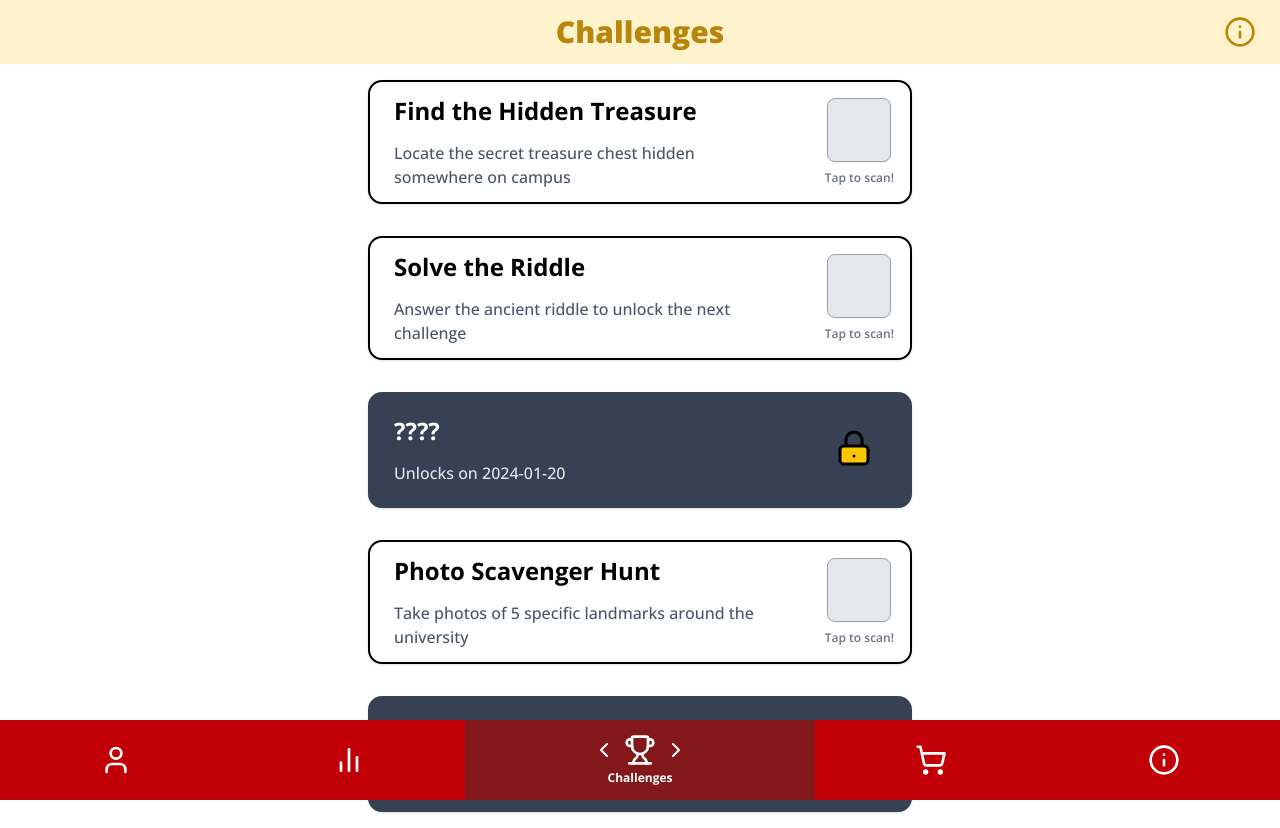
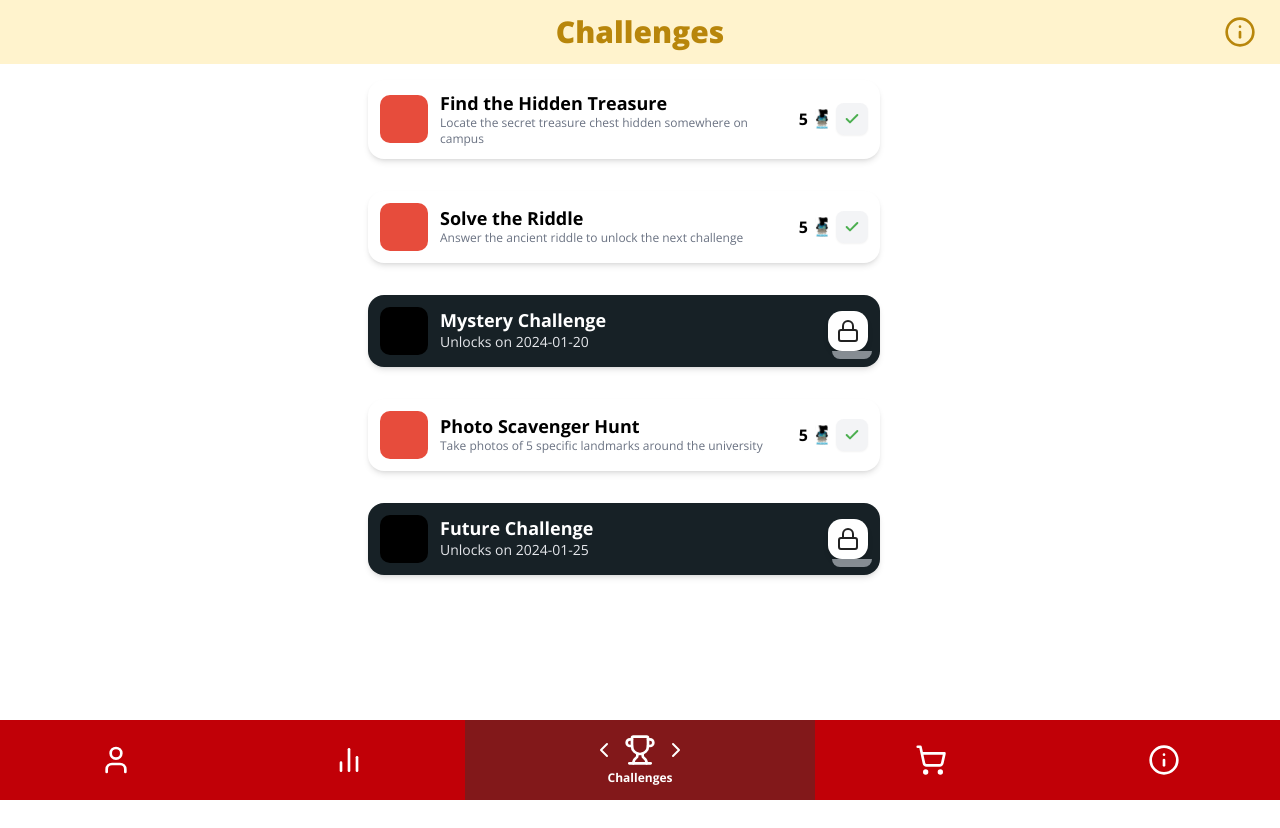
Before and after one commit to ScottyLabs/o-quest, a React (Vite) app in the folder apps/frontend/: page /challenges in a window 1280 px wide. After the commit the page ends 800 px from the top, so only its background shows below. Built offline with nearby package versions, Linux system fonts and the light colour scheme.

Commit message:
feat: create new challenge card component based on updated designs

```diff
--- a/apps/frontend/src/components/challenge-card.tsx
+++ b/apps/frontend/src/components/challenge-card.tsx
@@ -1,98 +1,164 @@
 import { Button } from "@/components/ui/button";
-import { Card, CardContent, CardHeader, CardTitle } from "@/components/ui/card";
-import { useState } from "react";
+import { Lock } from "lucide-react";
+import { Check } from "lucide-react";
+// import { Card, CardContent, CardHeader, CardTitle } from "@/components/ui/card";
+// import { useState } from "react";
+import type { Challenge } from "../lib/types";
 
-interface Challenge {
-    name: string;
-    description: string;
-    completed: boolean;
-    unlocked: boolean;
-    unlock_date: string;
+export function ChallengeCard({ challenge }: { challenge: Challenge }) {
+    const { name, description, completed, unlocked, unlock_date } = challenge;
+    // Render different card styles based on unlocked/completed status
+    if (!unlocked) {
+        return (
+            <div className="flex items-center bg-[#172126] rounded-2xl p-3 w-full max-w-lg shadow-md">
+                <div className="w-12 h-12 rounded-lg bg-black mr-3" />
+                <div className="flex-1">
+                    <div className="font-bold text-white text-lg leading-tight">
+                        {name}
+                    </div>
+                    <div className="text-gray-200 text-sm">
+                        Unlocks on {unlock_date}
+                    </div>
+                </div>
+                <div className="ml-3">
+                    <div className="relative">
+                        <div className="w-10 h-10 rounded-xl bg-white flex items-center justify-center shadow-md">
+                            <Lock size={24} color="#222" strokeWidth={2} />
+                        </div>
+                        <div className="absolute left-1 top-10 w-10 h-2 rounded-b-xl bg-gray-300 opacity-60" />
+                    </div>
+                </div>
+            </div>
+        );
+    }
+    if (completed) {
+        return (
+            <div className="flex items-center bg-green-100 rounded-2xl p-3 w-full max-w-lg">
+                <div className="w-12 h-12 rounded-lg bg-[#E74C3C] mr-3 flex items-center justify-center">
+                    <Check
+                        size={28}
+                        color="#fff"
+                        strokeWidth={2.5}
+                        aria-label="Completed"
+                    />
+                </div>
+                <div className="flex-1 font-bold text-green-700 text-lg">
+                    {name}
+                </div>
+            </div>
+        );
+    }
+    // Unlocked but not completed
+    return (
+        <div className="flex items-center bg-white rounded-2xl p-3 w-full max-w-lg shadow-md">
+            <div className="w-12 h-12 rounded-lg bg-[#E74C3C] mr-3" />
+            <div className="flex-1">
+                <div className="font-bold text-black text-lg leading-tight">
+                    {name}
+                </div>
+                <div className="text-gray-500 text-xs">{description}</div>
+            </div>
+            <div className="flex items-center gap-1 ml-2">
+                <span className="font-bold text-black text-base">5</span>
+                <img
+                    src="/images/about-page-scotty.svg"
+                    alt="Scotty Coin"
+                    className="w-5 h-5"
+                />
+                <Button
+                    variant="ghost"
+                    className="w-8 h-8 p-0 bg-gray-100 border-radius-5 shadow-xs transition-all duration-200"
+                >
+                    <Check size={24} color="#4CAF50" strokeWidth={3} />
+                </Button>
+            </div>
+        </div>
+    );
 }
 
-export function ChallengeCard({ challenge }: { challenge: Challenge }) {
-    const [scanned, setScanned] = useState(false);
-    const isUnlocked = challenge.unlocked;
-    const isCompleted = challenge.completed || scanned;
+// export function OldChallengeCard({ challenge }: { challenge: Challenge }) {
+//     const [scanned, setScanned] = useState(false);
+//     const isUnlocked = challenge.unlocked;
+//     const isCompleted = challenge.completed || scanned;
 
-    return (
-        <Card
-            className={`flex flex-row items-center justify-between border-2 py-0 ${
-                isUnlocked ? "border-black" : "border-gray-700 bg-gray-700"
-            }`}
-        >
-            <div className="flex flex-col flex-1">
-                <CardHeader className="pb-2">
-                    <CardTitle
-                        className={`text-2xl font-bold wrap-anywhere ${
-                            isUnlocked ? "text-black" : "text-white"
-                        }`}
-                    >
-                        {isUnlocked ? challenge.name : "????"}
-                    </CardTitle>
-                </CardHeader>
-                <CardContent className="flex flex-col gap-1">
-                    {isUnlocked ? (
-                        <>
-                            <p className="text-gray-600 font-medium">
-                                {challenge.description}
-                            </p>
-                        </>
-                    ) : (
-                        <p className="text-gray-200 font-medium">
-                            Unlocks on {challenge.unlock_date}
-                        </p>
-                    )}
-                </CardContent>
-            </div>
-            {isUnlocked ? (
-                <div className="p-4 flex flex-col items-center">
-                    <Button
-                        className={
-                            isCompleted
-                                ? "w-16 h-16 rounded-md bg-green-500 text-white"
-                                : "w-16 h-16 rounded-md bg-gray-200 border border-gray-400"
-                        }
-                        onClick={() => setScanned(true)}
-                        disabled={isCompleted}
-                    />
-                    <span className="mt-2 text-xs font-semibold text-gray-500">
-                        {isCompleted ? "Completed!" : "Tap to scan!"}
-                    </span>
-                </div>
-            ) : (
-                <div className="p-8 flex items-center">
-                    <svg
-                        xmlns="http://www.w3.org/2000/svg"
-                        fill="none"
-                        viewBox="0 0 24 24"
-                        strokeWidth={1.5}
-                        stroke="currentColor"
-                        className="w-12 h-12 text-yellow-400"
-                        role="img"
-                        aria-label="Locked"
-                    >
-                        <title>Locked</title>
-                        <rect
-                            x="5"
-                            y="10"
-                            width="14"
-                            height="9"
-                            rx="2"
-                            fill="currentColor"
-                            stroke="black"
-                            strokeWidth="1.5"
-                        />
-                        <path
-                            d="M8 10V7a4 4 0 1 1 8 0v3"
-                            stroke="black"
-                            strokeWidth="1.5"
-                            fill="none"
-                        />
-                        <circle cx="12" cy="15" r="1.5" fill="black" />
-                    </svg>
-                </div>
-            )}
-        </Card>
-    );
-}
+//     return (
+//         <Card
+//             className={`flex flex-row items-center justify-between border-2 py-0 ${
+//                 isUnlocked ? "border-black" : "border-gray-700 bg-gray-700"
+//             }`}
+//         >
+//             <div className="flex flex-col flex-1">
+//                 <CardHeader className="pb-2">
+//                     <CardTitle
+//                         className={`text-2xl font-bold wrap-anywhere ${
+//                             isUnlocked ? "text-black" : "text-white"
+//                         }`}
+//                     >
+//                         {isUnlocked ? challenge.name : "????"}
+//                     </CardTitle>
+//                 </CardHeader>
+//                 <CardContent className="flex flex-col gap-1">
+//                     {isUnlocked ? (
+//                         <>
+//                             <p className="text-gray-600 font-medium">
+//                                 {challenge.description}
+//                             </p>
+//                         </>
+//                     ) : (
+//                         <p className="text-gray-200 font-medium">
+//                             Unlocks on {challenge.unlock_date}
+//                         </p>
+//                     )}
+//                 </CardContent>
+//             </div>
+//             {isUnlocked ? (
+//                 <div className="p-4 flex flex-col items-center">
+//                     <Button
+//                         className={
+//                             isCompleted
+//                                 ? "w-16 h-16 rounded-md bg-green-500 text-white"
+//                                 : "w-16 h-16 rounded-md bg-gray-200 border border-gray-400"
+//                         }
+//                         onClick={() => setScanned(true)}
+//                         disabled={isCompleted}
+//                     />
+//                     <span className="mt-2 text-xs font-semibold text-gray-500">
+//                         {isCompleted ? "Completed!" : "Tap to scan!"}
+//                     </span>
+//                 </div>
+//             ) : (
+//                 <div className="p-8 flex items-center">
+//                     <svg
+//                         xmlns="http://www.w3.org/2000/svg"
+//                         fill="none"
+//                         viewBox="0 0 24 24"
+//                         strokeWidth={1.5}
+//                         stroke="currentColor"
+//                         className="w-12 h-12 text-yellow-400"
+//                         role="img"
+//                         aria-label="Locked"
+//                     >
+//                         <title>Locked</title>
+//                         <rect
+//                             x="5"
+//                             y="10"
+//                             width="14"
+//                             height="9"
+//                             rx="2"
+//                             fill="currentColor"
+//                             stroke="black"
+//                             strokeWidth="1.5"
+//                         />
+//                         <path
+//                             d="M8 10V7a4 4 0 1 1 8 0v3"
+//                             stroke="black"
+//                             strokeWidth="1.5"
+//                             fill="none"
+//                         />
+//                         <circle cx="12" cy="15" r="1.5" fill="black" />
+//                     </svg>
+//                 </div>
+//             )}
+//         </Card>
+//     );
+// }
--- a/apps/frontend/src/routes/challenges.tsx
+++ b/apps/frontend/src/routes/challenges.tsx
@@ -10,6 +10,7 @@ function Challenges() {
     // Dummy challenge data
     const dummyChallenges = [
         {
+            id: 0,
             name: "Find the Hidden Treasure",
             description:
                 "Locate the secret treasure chest hidden somewhere on campus",
@@ -18,6 +19,7 @@ function Challenges() {
             unlock_date: "2024-01-15",
         },
         {
+            id: 1,
             name: "Solve the Riddle",
             description:
                 "Answer the ancient riddle to unlock the next challenge",
@@ -26,6 +28,7 @@ function Challenges() {
             unlock_date: "2024-01-16",
         },
         {
+            id: 2,
             name: "Mystery Challenge",
             description: "A mysterious challenge that will be revealed soon",
             completed: false,
@@ -33,6 +36,7 @@ function Challenges() {
             unlock_date: "2024-01-20",
         },
         {
+            id: 3,
             name: "Photo Scavenger Hunt",
             description:
                 "Take photos of 5 specific landmarks around the university",
@@ -41,6 +45,7 @@ function Challenges() {
             unlock_date: "2024-01-17",
         },
         {
+            id: 4,
             name: "Future Challenge",
             description: "This challenge is locked for now",
             completed: false,
@@ -57,7 +62,7 @@ function Challenges() {
             />
             <div className="p-4 max-w-xl mx-auto flex flex-col gap-8">
                 {dummyChallenges.map((challenge) => (
-                    <ChallengeCard key={challenge.name} challenge={challenge} />
+                    <ChallengeCard key={challenge.id} challenge={challenge} />
                 ))}
             </div>
         </div>
```
Also changed, not shown: apps/frontend/src/lib/types.ts (+9 -0 lines).
